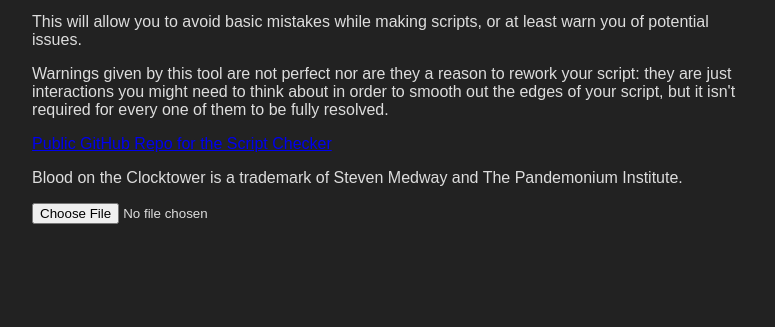
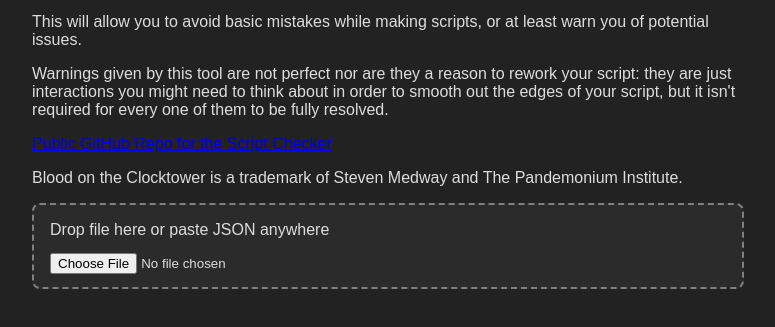
Before and after one commit to botcscriptcheck/botcscriptcheck.github.io, a plain HTML site: page index.html in a window 1280 px wide. Shown: the part 119-446 px from the top of the page, without its empty margins (252-1027 px from the left). Drawn offline with Linux system fonts and the light colour scheme.

Commit message:
restore html controls for drag and drop

```diff
--- a/index.html
+++ b/index.html
@@ -37,7 +37,10 @@
       </p>
       <p>Blood on the Clocktower is a trademark of Steven Medway and The Pandemonium Institute.</p>
 
-      <input type="file" accept=".json" id="scriptUpload" />
+      <div class="drop-or-paste" tabindex="0">
+        <p>Drop file here or paste JSON anywhere</p>
+        <input type="file" accept=".json" id="scriptUpload">
+      </div>
 
       <ul id="returnList"></ul>
     </main>
```
